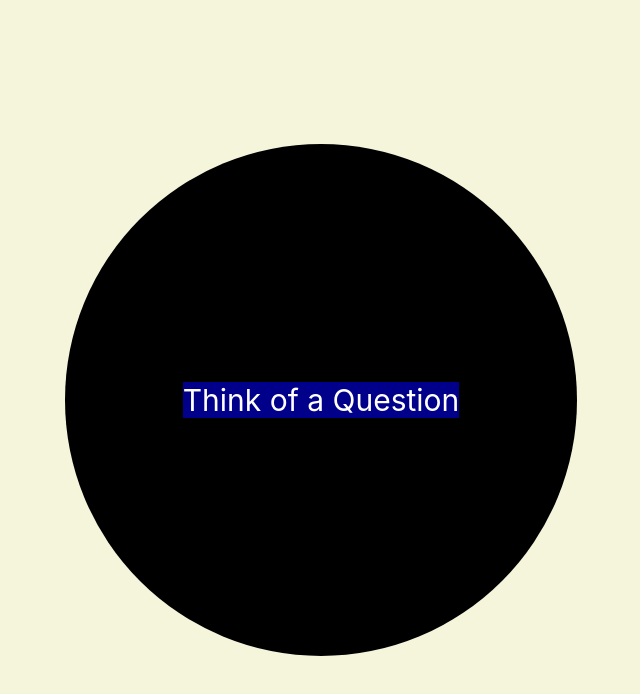
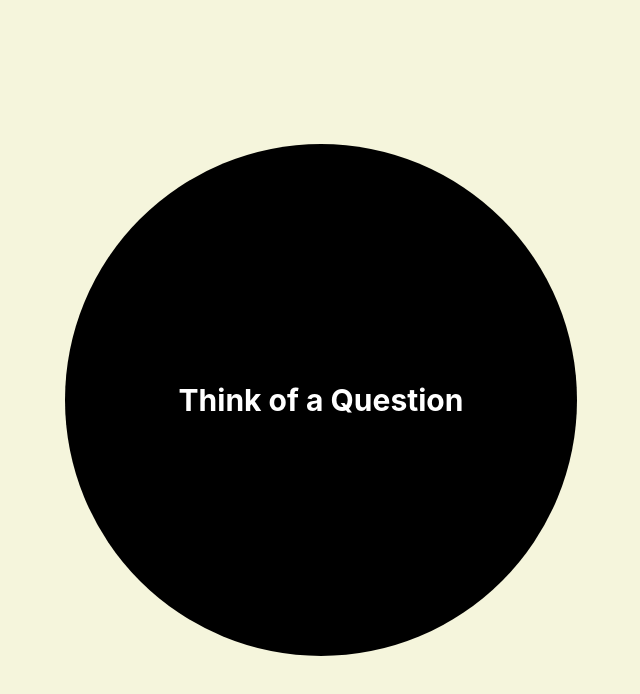
Before and after one commit to iam8/37.4-events-state-eightball, a React (Create React App) app: page / in a window 1280 px wide. Shown: the top 694 px of the page, without its empty margins (319-959 px from the left). Built offline with nearby package versions, Linux system fonts and the light colour scheme.

Commit message:
Adjust styles for Eight ball message

```diff
--- a/src/EightBall.css
+++ b/src/EightBall.css
@@ -22,6 +22,6 @@
 .EightBall-msg {
     text-align: center;
     color: white;
-    background-color: darkblue;
     font-size: 30px;
+    font-weight: bold;
 }
```
